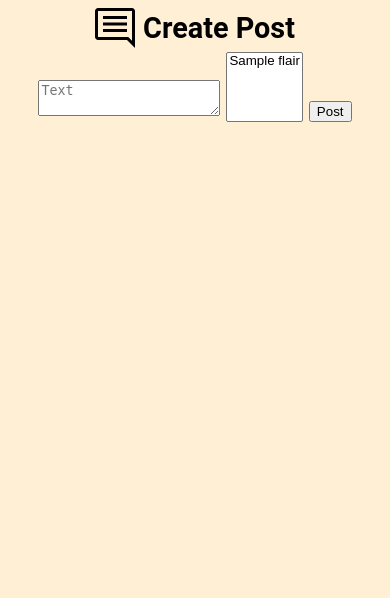
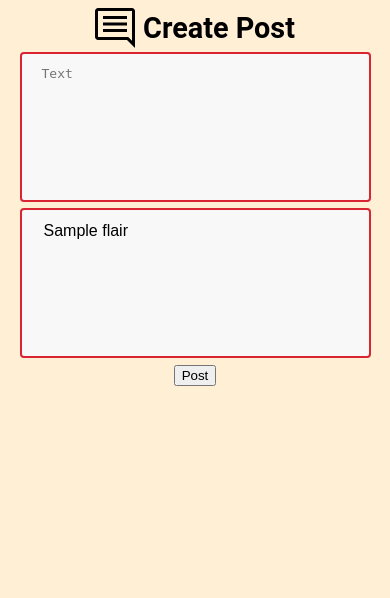
Before and after one commit to ShyShyTomato/SamFeed, a Flask app: page /post/ in a window 390 px wide. Shown: the part 126-724 px from the top of the page. Run offline with Flask 3, Linux system fonts and the light colour scheme; a user stored in the database is signed in; tables that the repository leaves empty hold one stand-in row (values such as "Sample post").

Commit message:
Fixed editing and post forms

```diff
--- a/app/forms.py
+++ b/app/forms.py
@@ -40,7 +40,7 @@
 class EditForm(FlaskForm):
     """Edit form lets a user edit a post."""
     id = db.Column(db.Integer, primary_key=True)
-    text = StringField('Text', validators=[DataRequired(), Length(max=256)],
+    text = TextAreaField('Text', validators=[DataRequired(), Length(max=256)],
                        render_kw={"placeholder": "Text"})
     flairs = SelectMultipleField('Flairs', choices=[],
                                  validators=[DataRequired()],
--- a/app/static/styles.css
+++ b/app/static/styles.css
@@ -150,6 +150,34 @@
   margin: 1%;
 }
 
+/* Textarea stuff */
+textarea {
+  width: 20%;
+  height: 150px;
+  padding: 12px 20px;
+  box-sizing: border-box;
+  border: 2px solid var(--secondary);
+  border-radius: 4px;
+  background-color: #f8f8f8;
+  font-size: medium;
+  resize: none;
+}
+
+/* Select stuff */
+select {
+  width: 10%;
+  height: 150px;
+  padding: 12px 20px;
+  box-sizing: border-box;
+  border: 2px solid var(--secondary);
+  border-radius: 4px;
+  background-color: #f8f8f8;
+  font-size: medium;
+  resize: none;
+}
+
+
+
 /* Responsive CSS stuff */
 
 /* Mobile */
@@ -177,4 +205,29 @@
   .postparagraph{
     font-size: smaller;
   }
+/* Textarea stuff */
+textarea {
+  width: 90%;
+  height: 150px;
+  padding: 12px 20px;
+  box-sizing: border-box;
+  border: 2px solid var(--secondary);
+  border-radius: 4px;
+  background-color: #f8f8f8;
+  font-size: medium;
+  resize: none;
 }
+
+/* Select stuff */
+select {
+  width: 90%;
+  height: 150px;
+  padding: 12px 20px;
+  box-sizing: border-box;
+  border: 2px solid var(--secondary);
+  border-radius: 4px;
+  background-color: #f8f8f8;
+  font-size: medium;
+  resize: none;
+}
+}
```
Also changed, not shown: app/routes.py (+7 -11 lines).
